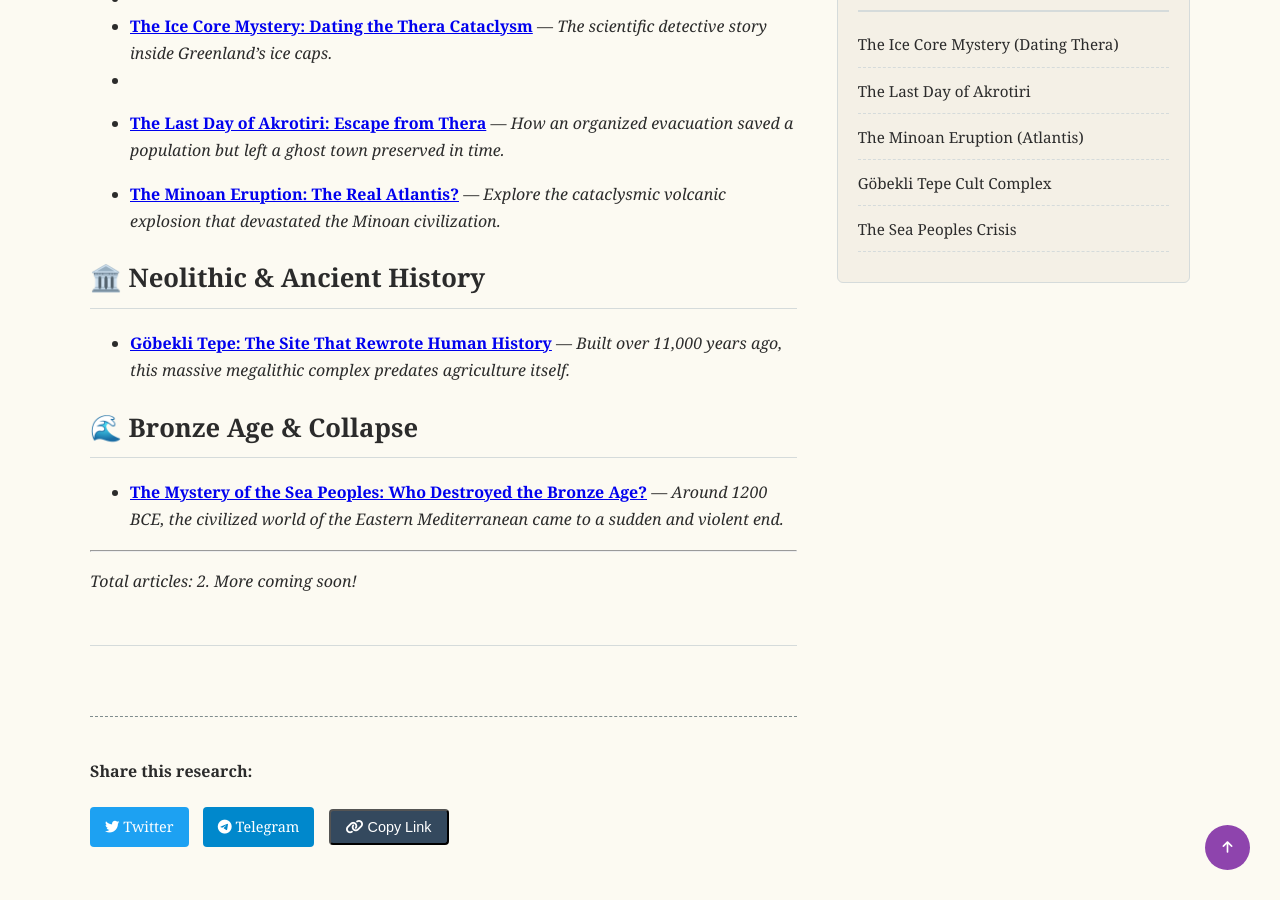
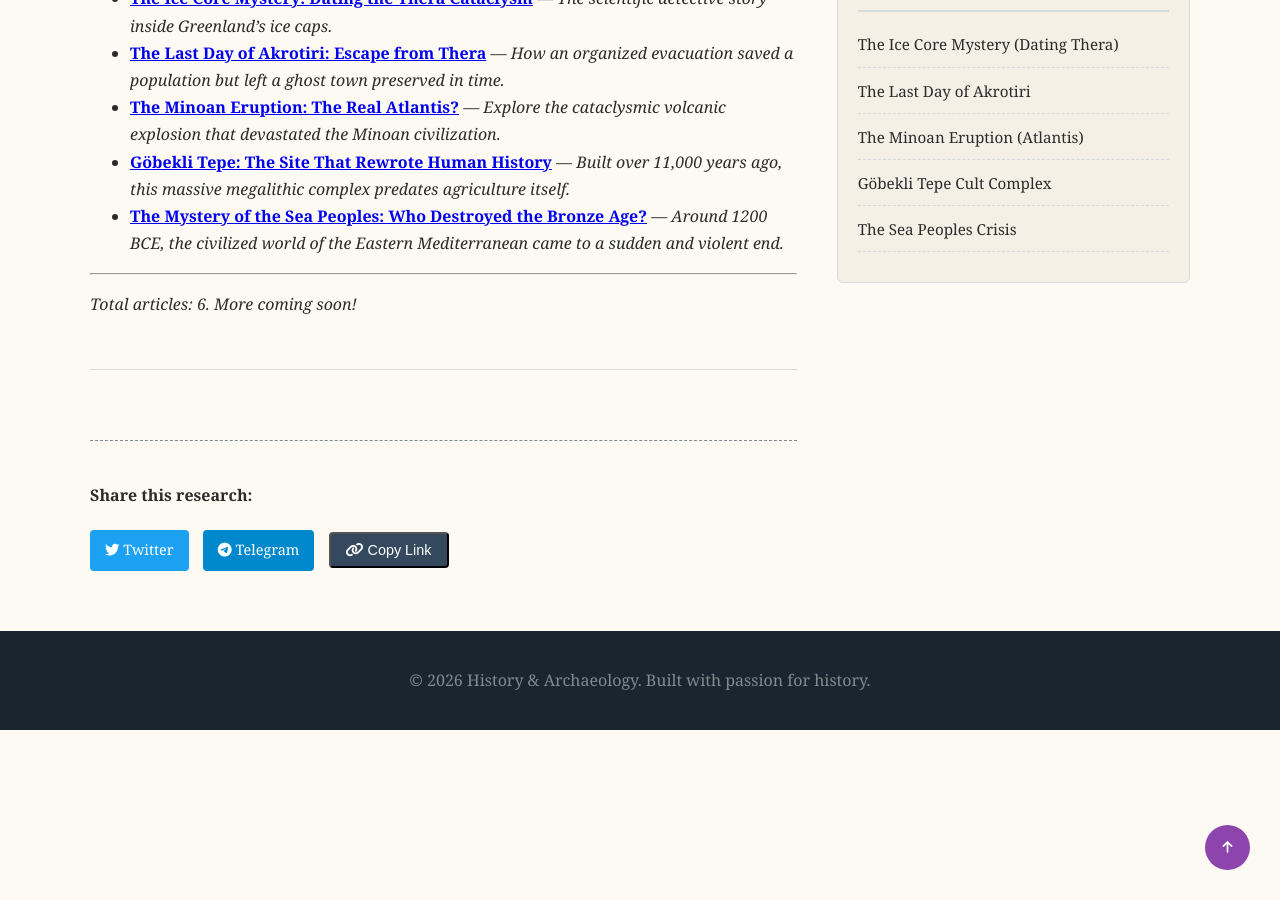
Before and after one commit to history-archaeology-project/history-archaeology-project.github.io, a Jekyll site: the page built from articles/index.md, in a window 1280 px wide and 900 px high, scrolled down 571 px. Built offline with Jekyll 4.4.1, drawn with Linux system fonts in a browser that asks for light colours; comment, search, counter and statistics services are not loaded.

Commit message:
Update article list and total count in index.md

```diff
--- a/articles/index.md
+++ b/articles/index.md
@@ -9,19 +9,12 @@ Welcome to the full archive of our historical and archaeological articles. Here
 
 ---
 *   **[The Vinland Map: Viking Voyage or Modern Forgery?](/articles/vinland-map-mystery)** — *The forensic investigation into the world's most controversial medieval map.*
-*
 *   **[The Ice Core Mystery: Dating the Thera Cataclysm](/articles/ice-core-mystery)** — *The scientific detective story inside Greenland's ice caps.*
-*
 *   **[The Last Day of Akrotiri: Escape from Thera](/articles/last-day-of-akrotiri)** — *How an organized evacuation saved a population but left a ghost town preserved in time.*
-
 *   **[The Minoan Eruption: The Real Atlantis?](/articles/minoan-eruption)** — *Explore the cataclysmic volcanic explosion that devastated the Minoan civilization.*
-
-## 🏛️ Neolithic & Ancient History
 *   **[Göbekli Tepe: The Site That Rewrote Human History](/articles/gobekli-tepe)** — *Built over 11,000 years ago, this massive megalithic complex predates agriculture itself.*
-
-## 🌊 Bronze Age & Collapse
 *   **[The Mystery of the Sea Peoples: Who Destroyed the Bronze Age?](/articles/sea-peoples)** — *Around 1200 BCE, the civilized world of the Eastern Mediterranean came to a sudden and violent end.*
 
 ---
 
-*Total articles: 2. More coming soon!*
+*Total articles: 6. More coming soon!*
```
